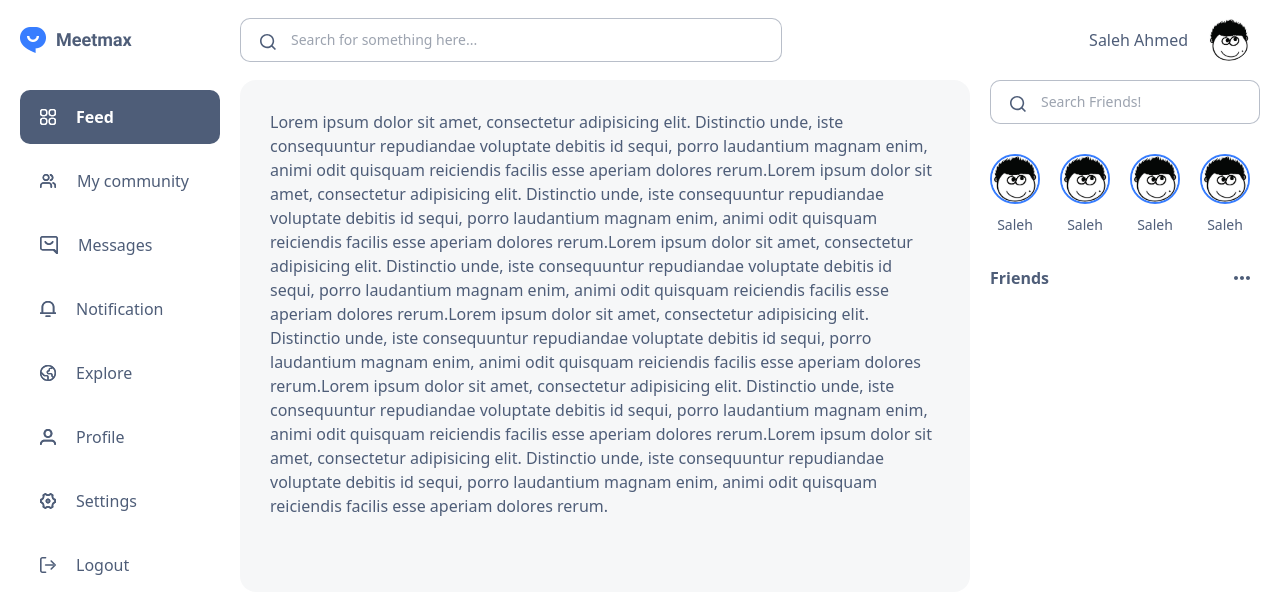
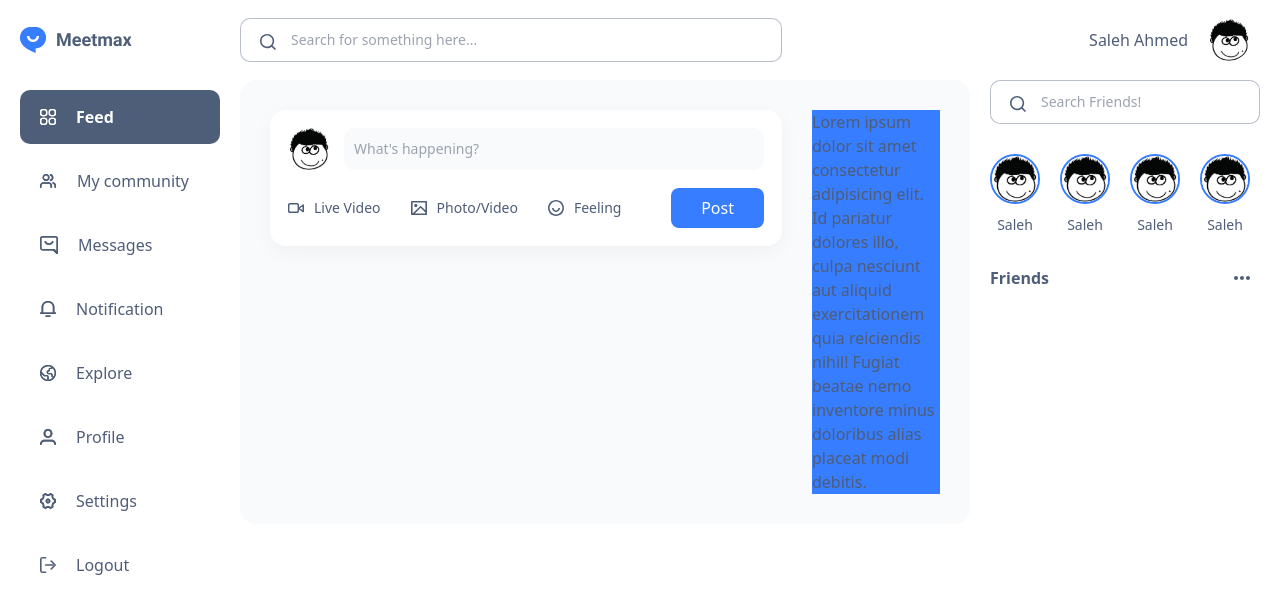
Before and after one commit to MinhDuyDEV/Meetmax-app, a React (Create React App) app: page / in a window 1280 px wide. Shown: the top 614 px of the page. Built offline with nearby package versions, Linux system fonts and the light colour scheme; no server answers.

Commit message:
add UI route Dashboard and UI CreatePost

```diff
--- a/src/layouts/LayoutDashboard.js
+++ b/src/layouts/LayoutDashboard.js
@@ -1,19 +1,17 @@
 import React from "react";
 import { Outlet } from "react-router-dom";
 import Header from "../modules/dashboard/Header";
-import RightBar from "../modules/dashboard/RightBar";
 import SiteBar from "../modules/dashboard/SiteBar";
 
-const LayoutDashboard = ({ children }) => {
+const LayoutDashboard = () => {
   return (
     <div className="max-w-[1440px] h-screen m-auto">
       <Header></Header>
       <div className="flex">
         <SiteBar></SiteBar>
-        <div className="flex-1 bg-gray bg-opacity-5 p-[30px] rounded-2xl">
+        <div className="flex-1">
           <Outlet></Outlet>
         </div>
-        <RightBar></RightBar>
       </div>
     </div>
   );
--- /dev/null
+++ b/src/modules/feed/CreatePost.js
@@ -0,0 +1,44 @@
+import React from "react";
+import {
+  IconPicture,
+  IconSmile,
+  IconVideoCamera,
+} from "../../components/icons";
+
+const CreatePost = () => {
+  return (
+    <div className="p-[18px] wrapperCard">
+      <div className="flex items-center gap-x-[14px] mb-[18px]">
+        <img
+          src="/mixiface.png"
+          alt=""
+          className="object-cover h-[42px] w-[42px]"
+        />
+        <input
+          type="text"
+          placeholder="What's happening?"
+          className="w-full p-[10px] outline-none text-gray text-body14 font-medium placeholder:font-normal placeholder:text-opacity-80 bg-gray bg-opacity-[3%] rounded-[10px]"
+        />
+      </div>
+      <div className="flex items-center gap-x-[30px] font-medium text-gray text-body14">
+        <div className="flex items-center gap-x-[10px]">
+          <IconVideoCamera></IconVideoCamera>
+          <span>Live Video</span>
+        </div>
+        <div className="flex items-center gap-x-[10px]">
+          <IconPicture></IconPicture>
+          <span>Photo/Video</span>
+        </div>
+        <div className="flex items-center gap-x-[10px]">
+          <IconSmile></IconSmile>
+          <span>Feeling</span>
+        </div>
+        <button className="px-[30px] py-2 bg-blue rounded-lg text-white font-medium text-display ml-auto">
+          Post
+        </button>
+      </div>
+    </div>
+  );
+};
+
+export default CreatePost;
--- a/src/pages/dashboard_page/CommunityPage.js
+++ b/src/pages/dashboard_page/CommunityPage.js
@@ -1,12 +1,11 @@
 import React from "react";
+import RightBar from "../../modules/dashboard/RightBar";
 
 const CommunityPage = () => {
   return (
-    <div>
-      Lorem ipsum dolor, sit amet consectetur adipisicing elit. Doloremque
-      itaque dolores sequi, velit adipisci eius veniam, aliquam aliquid ullam
-      nostrum esse facere? Ut velit nesciunt molestias quos dignissimos optio
-      aut.
+    <div className="flex">
+      <div className="flex-1 bg-gray bg-opacity-[3%] p-[30px] rounded-2xl"></div>
+      <RightBar></RightBar>
     </div>
   );
 };
--- a/src/pages/dashboard_page/ExplorePage.js
+++ b/src/pages/dashboard_page/ExplorePage.js
@@ -2,11 +2,23 @@ import React from "react";
 
 const ExplorePage = () => {
   return (
-    <div>
+    <div className="bg-gray bg-opacity-[3%] p-[30px] rounded-2xl">
       Lorem ipsum dolor, sit amet consectetur adipisicing elit. Optio, nam quis
       repellat obcaecati nihil suscipit tenetur! Veniam possimus officia
       voluptas dolor ratione, quia impedit eveniet nobis vel alias vero
-      accusamus.
+      accusamus. Lorem ipsum dolor, sit amet consectetur adipisicing elit.
+      Assumenda placeat error libero dignissimos doloribus ea vitae laboriosam
+      obcaecati excepturi quo! Sapiente amet quod similique odio dolorum
+      officiis. Ut, quaerat pariatur? Lorem ipsum dolor, sit amet consectetur
+      adipisicing elit. Assumenda placeat error libero dignissimos doloribus ea
+      vitae laboriosam obcaecati excepturi quo! Sapiente amet quod similique
+      odio dolorum officiis. Ut, quaerat pariatur? Lorem ipsum dolor, sit amet
+      consectetur adipisicing elit. Assumenda placeat error libero dignissimos
+      doloribus ea vitae laboriosam obcaecati excepturi quo! Sapiente amet quod
+      similique odio dolorum officiis. Ut, quaerat pariatur? Lorem ipsum dolor,
+      sit amet consectetur adipisicing elit. Assumenda placeat error libero
+      dignissimos doloribus ea vitae laboriosam obcaecati excepturi quo!
+      Sapiente amet quod similique odio dolorum officiis. Ut, quaerat pariatur?
     </div>
   );
 };
--- a/src/pages/dashboard_page/FeedPage.js
+++ b/src/pages/dashboard_page/FeedPage.js
@@ -1,28 +1,22 @@
 import React from "react";
+import RightBar from "../../modules/dashboard/RightBar";
+import CreatePost from "../../modules/feed/CreatePost";
 
 const FeedPage = () => {
   return (
-    <div>
-      Lorem ipsum dolor sit amet, consectetur adipisicing elit. Distinctio unde,
-      iste consequuntur repudiandae voluptate debitis id sequi, porro laudantium
-      magnam enim, animi odit quisquam reiciendis facilis esse aperiam dolores
-      rerum.Lorem ipsum dolor sit amet, consectetur adipisicing elit. Distinctio
-      unde, iste consequuntur repudiandae voluptate debitis id sequi, porro
-      laudantium magnam enim, animi odit quisquam reiciendis facilis esse
-      aperiam dolores rerum.Lorem ipsum dolor sit amet, consectetur adipisicing
-      elit. Distinctio unde, iste consequuntur repudiandae voluptate debitis id
-      sequi, porro laudantium magnam enim, animi odit quisquam reiciendis
-      facilis esse aperiam dolores rerum.Lorem ipsum dolor sit amet, consectetur
-      adipisicing elit. Distinctio unde, iste consequuntur repudiandae voluptate
-      debitis id sequi, porro laudantium magnam enim, animi odit quisquam
-      reiciendis facilis esse aperiam dolores rerum.Lorem ipsum dolor sit amet,
-      consectetur adipisicing elit. Distinctio unde, iste consequuntur
-      repudiandae voluptate debitis id sequi, porro laudantium magnam enim,
-      animi odit quisquam reiciendis facilis esse aperiam dolores rerum.Lorem
-      ipsum dolor sit amet, consectetur adipisicing elit. Distinctio unde, iste
-      consequuntur repudiandae voluptate debitis id sequi, porro laudantium
-      magnam enim, animi odit quisquam reiciendis facilis esse aperiam dolores
-      rerum.
+    <div className="flex">
+      <div className="flex flex-1 bg-gray bg-opacity-[3%] p-[30px] rounded-2xl gap-x-[30px]">
+        <div className="w-full min-w-[512px]">
+          <CreatePost></CreatePost>
+        </div>
+        <div className=" bg-blue">
+          Lorem ipsum dolor sit amet consectetur adipisicing elit. Id pariatur
+          dolores illo, culpa nesciunt aut aliquid exercitationem quia
+          reiciendis nihil! Fugiat beatae nemo inventore minus doloribus alias
+          placeat modi debitis.
+        </div>
+      </div>
+      <RightBar></RightBar>
     </div>
   );
 };
--- a/src/pages/dashboard_page/MassagePage.js
+++ b/src/pages/dashboard_page/MassagePage.js
@@ -2,11 +2,21 @@ import React from "react";
 
 const MassagePage = () => {
   return (
-    <div>
+    <div className="bg-gray bg-opacity-[3%] p-[30px] rounded-2xl">
       Lorem ipsum dolor sit, amet consectetur adipisicing elit. Nesciunt
       perspiciatis dignissimos illum officiis a molestias deleniti et,
       necessitatibus libero exercitationem neque dolorum autem? Rem repellendus
-      debitis exercitationem laboriosam laudantium consequatur?
+      debitis exercitationem laboriosam laudantium consequatur? Lorem ipsum
+      dolor, sit amet consectetur adipisicing elit. Assumenda placeat error
+      libero dignissimos doloribus ea vitae laboriosam obcaecati excepturi quo!
+      Sapiente amet quod similique odio dolorum officiis. Ut, quaerat pariatur?
+      Lorem ipsum dolor, sit amet consectetur adipisicing elit. Assumenda
+      placeat error libero dignissimos doloribus ea vitae laboriosam obcaecati
+      excepturi quo! Sapiente amet quod similique odio dolorum officiis. Ut,
+      quaerat pariatur? Lorem ipsum dolor, sit amet consectetur adipisicing
+      elit. Assumenda placeat error libero dignissimos doloribus ea vitae
+      laboriosam obcaecati excepturi quo! Sapiente amet quod similique odio
+      dolorum officiis. Ut, quaerat pariatur?
     </div>
   );
 };
--- a/src/pages/dashboard_page/NotificationPage.js
+++ b/src/pages/dashboard_page/NotificationPage.js
@@ -2,10 +2,17 @@ import React from "react";
 
 const NotificationPage = () => {
   return (
-    <div>
+    <div className="bg-gray bg-opacity-[3%] p-[30px] rounded-2xl">
       Lorem, ipsum dolor sit amet consectetur adipisicing elit. In voluptatum
       minima consectetur nesciunt cupiditate fugit corrupti, qui minus provident
       illum dolorem nemo quo ipsum officiis rerum magni eius adipisci neque!
+      Lorem ipsum dolor, sit amet consectetur adipisicing elit. Assumenda
+      placeat error libero dignissimos doloribus ea vitae laboriosam obcaecati
+      excepturi quo! Sapiente amet quod similique odio dolorum officiis. Ut,
+      quaerat pariatur? Lorem ipsum dolor, sit amet consectetur adipisicing
+      elit. Assumenda placeat error libero dignissimos doloribus ea vitae
+      laboriosam obcaecati excepturi quo! Sapiente amet quod similique odio
+      dolorum officiis. Ut, quaerat pariatur?
     </div>
   );
 };
--- a/src/pages/dashboard_page/ProfilePage.js
+++ b/src/pages/dashboard_page/ProfilePage.js
@@ -2,10 +2,17 @@ import React from "react";
 
 const ProfilePage = () => {
   return (
-    <div>
+    <div className="bg-gray bg-opacity-[3%] p-[30px] rounded-2xl">
       Lorem ipsum dolor sit amet consectetur adipisicing elit. Quia hic aliquid
       atque reprehenderit tempore tempora ipsa culpa. Quos ullam sint optio
-      atque, non fugiat temporibus! Ad tempore nostrum quibusdam placeat?
+      atque, non fugiat temporibus! Ad tempore nostrum quibusdam placeat? Lorem
+      ipsum dolor, sit amet consectetur adipisicing elit. Assumenda placeat
+      error libero dignissimos doloribus ea vitae laboriosam obcaecati excepturi
+      quo! Sapiente amet quod similique odio dolorum officiis. Ut, quaerat
+      pariatur? Lorem ipsum dolor, sit amet consectetur adipisicing elit.
+      Assumenda placeat error libero dignissimos doloribus ea vitae laboriosam
+      obcaecati excepturi quo! Sapiente amet quod similique odio dolorum
+      officiis. Ut, quaerat pariatur?
     </div>
   );
 };
--- a/src/pages/dashboard_page/SettingPage.js
+++ b/src/pages/dashboard_page/SettingPage.js
@@ -2,11 +2,20 @@ import React from "react";
 
 const SettingPage = () => {
   return (
-    <div>
+    <div className="bg-gray bg-opacity-[3%] p-[30px] rounded-2xl">
       Lorem ipsum dolor, sit amet consectetur adipisicing elit. Assumenda
       placeat error libero dignissimos doloribus ea vitae laboriosam obcaecati
       excepturi quo! Sapiente amet quod similique odio dolorum officiis. Ut,
-      quaerat pariatur?
+      quaerat pariatur? Lorem ipsum dolor, sit amet consectetur adipisicing
+      elit. Assumenda placeat error libero dignissimos doloribus ea vitae
+      laboriosam obcaecati excepturi quo! Sapiente amet quod similique odio
+      dolorum officiis. Ut, quaerat pariatur? Lorem ipsum dolor, sit amet
+      consectetur adipisicing elit. Assumenda placeat error libero dignissimos
+      doloribus ea vitae laboriosam obcaecati excepturi quo! Sapiente amet quod
+      similique odio dolorum officiis. Ut, quaerat pariatur? Lorem ipsum dolor,
+      sit amet consectetur adipisicing elit. Assumenda placeat error libero
+      dignissimos doloribus ea vitae laboriosam obcaecati excepturi quo!
+      Sapiente amet quod similique odio dolorum officiis. Ut, quaerat pariatur?
     </div>
   );
 };
--- a/src/styles/index.scss
+++ b/src/styles/index.scss
@@ -48,3 +48,7 @@ body {
   backdrop-filter: blur(25px);
   border-radius: 16px;
 }
+
+.input__create-post:focus + .create-post {
+  background-color: red;
+}
```
